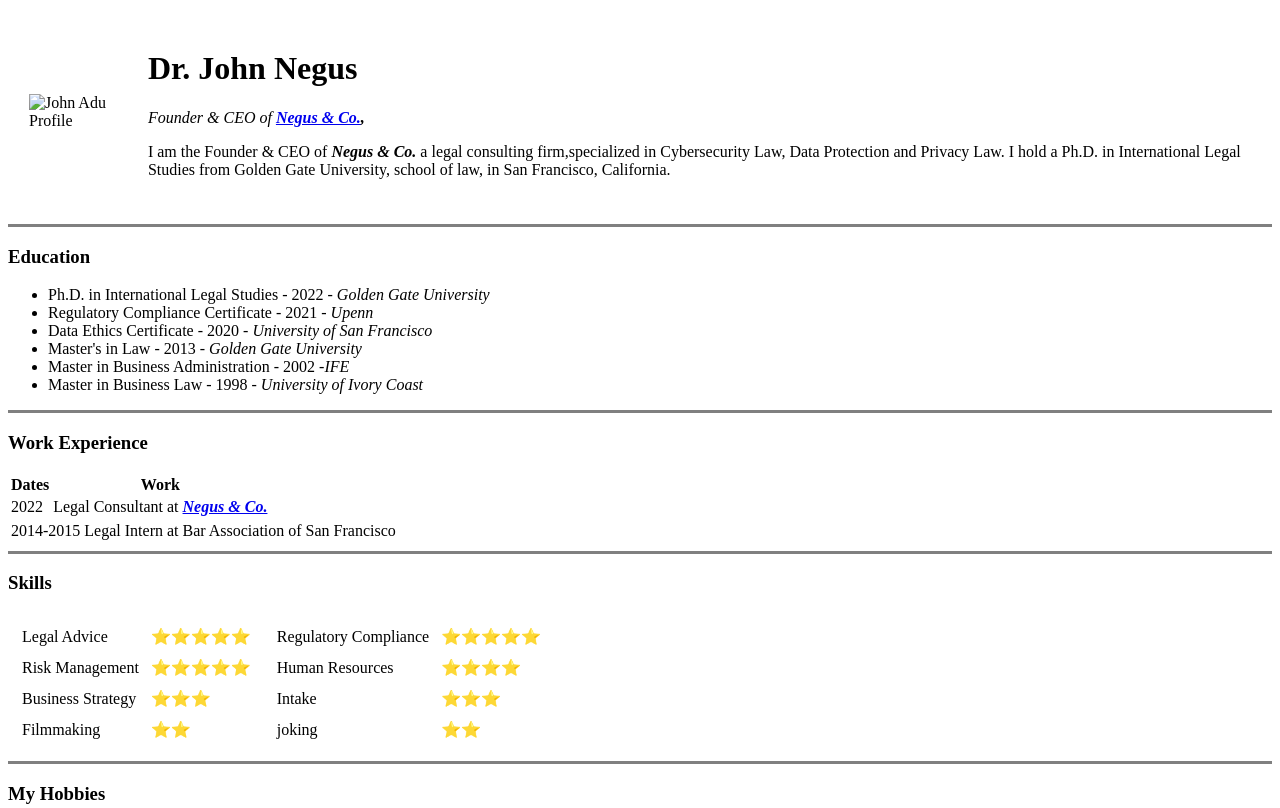
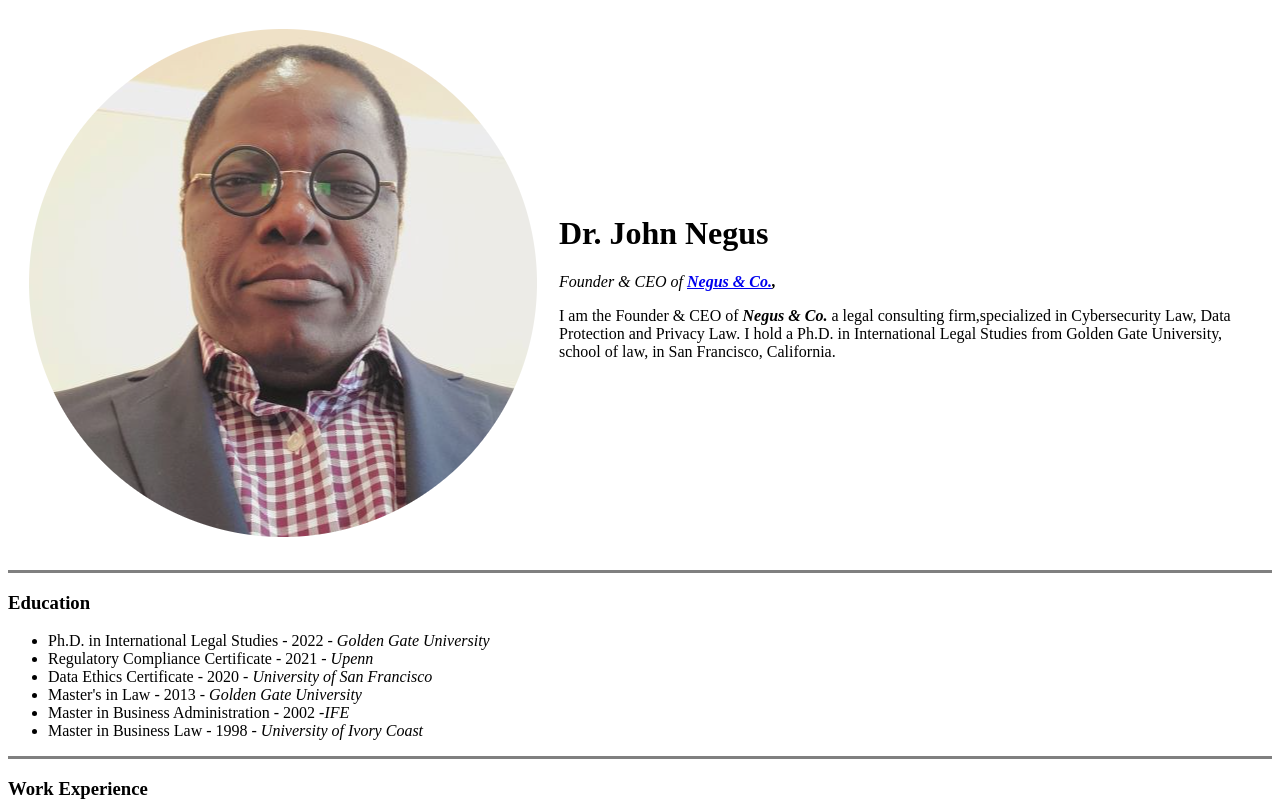
Before and after one commit to NegusCo/cv, a plain HTML site: page index.html in a window 1280 px wide. Shown: the top 808 px of the page. Drawn offline with Linux system fonts and the light colour scheme.

Commit message:
added jaduimage

```diff
--- a/index.html
+++ b/index.html
@@ -9,7 +9,7 @@
 <body>
   <table cellspacing="20">
     <tr>
-      <td><img src="images/Jadu.png" alt="John Adu Profile"></td>
+      <td><img src="Jadu.png" alt="John Adu Profile"></td>
       <td>
         <h1>Dr. John Negus</h1>
         <p><em>Founder & CEO of <strong><a href="https://www.neguco.com/">Negus & Co.</a>,</strong></em>
```
